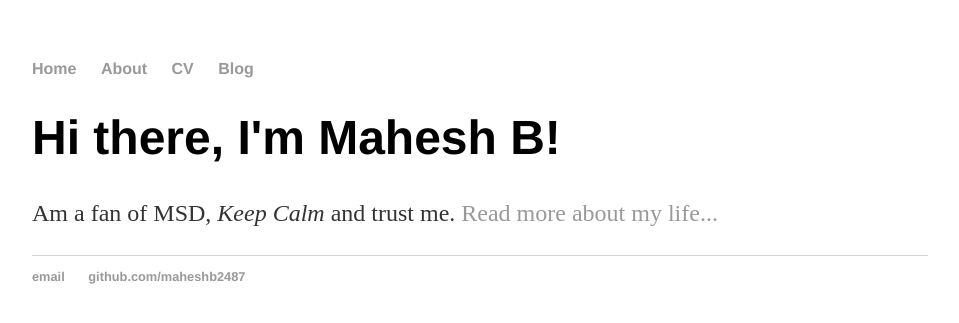
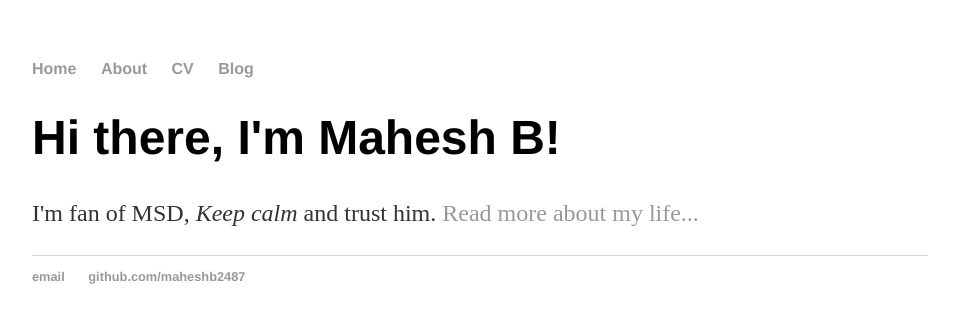
Before and after one commit to maheshb2487/maheshb2487.github.io, a Jekyll site: the page built from index.html, in a window 1280 px wide. Shown: the top 323 px of the page, without its empty margins (160-1119 px from the left). Built offline with Jekyll 4.4.1, drawn with Linux system fonts in a browser that asks for light colours.

Commit message:
Update index.html

```diff
--- a/index.html
+++ b/index.html
@@ -1,30 +1,8 @@
-<!DOCTYPE html>
-<html>
-	<head>
-		<title>Mahesh B, </title>
-		<!-- link to main stylesheet -->
-		<link rel="stylesheet" type="text/css" href="/css/main.css">
-	</head>
-	<body>
-		<nav>
-    		<ul>
-        		<li><a href="/">Home</a></li>
-	        	<li><a href="/about">About</a></li>
-        		<li><a href="/cv">CV</a></li>
-        		<li><a href="/blog">Blog</a></li>
-    		</ul>
-		</nav>
-		<div class="container">
-    		<div class="blurb">
-        		<h1>Hi there, I'm Mahesh B!</h1>
-				<p>Am a fan of MSD, <em>Keep Calm</em> and trust me. <a href="/about">Read more about my life...</a></p>
-    		</div><!-- /.blurb -->
-		</div><!-- /.container -->
-		<footer>
-    		<ul>
-        		<li><a href="mailto:mahesh.b.2487@gmail.com">email</a></li>
-        		<li><a href="https://github.com/maheshb2487">github.com/maheshb2487</a></li>
-			</ul>
-		</footer>
-	</body>
-</html>
+---
+layout: default
+title: Mahesh B
+---
+<div class="blurb">
+	<h1>Hi there, I'm Mahesh B!</h1>
+	<p>I'm fan of MSD, <em>Keep calm</em> and trust him. <a href="/about">Read more about my life...</a></p>
+</div><!-- /.blurb -->
```
